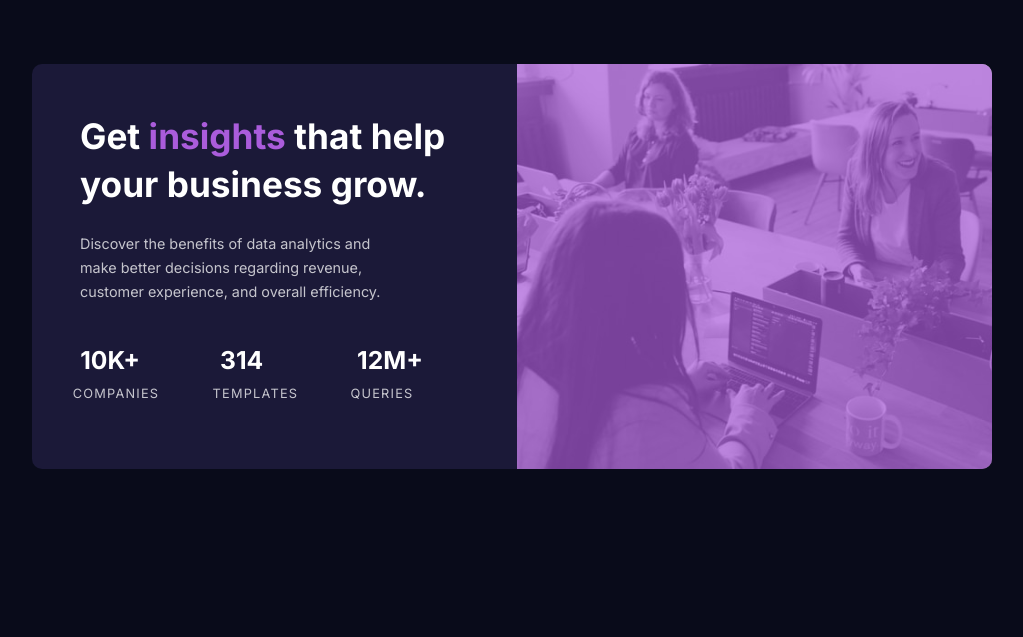
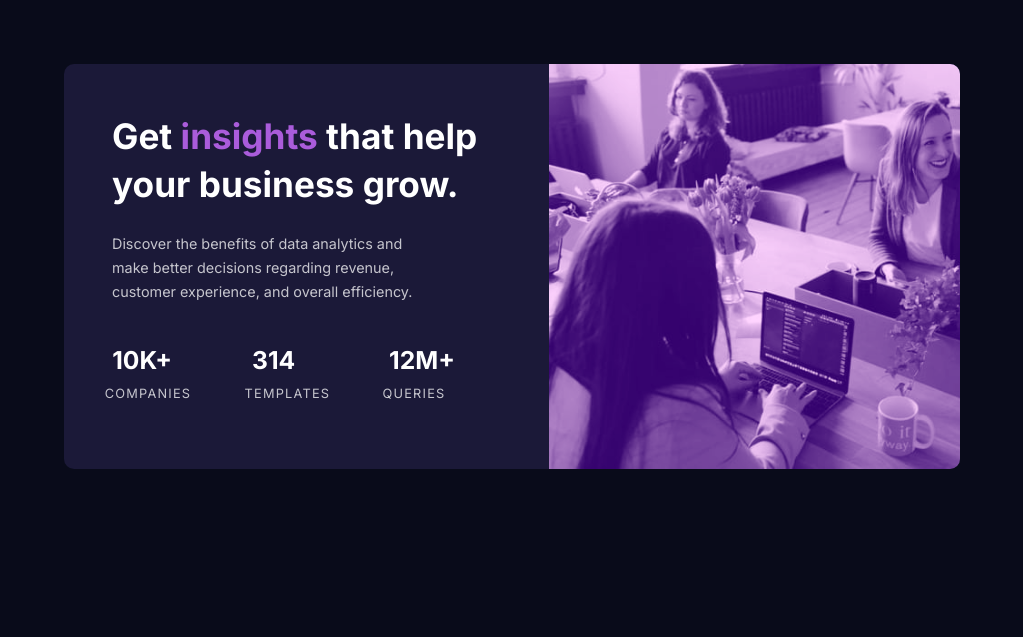
Before and after one commit to Teewaii/stats-preview-card-component-repo, a plain HTML site: page index.html in a window 1280 px wide. Shown: the top 637 px of the page, without its empty margins (128-1151 px from the left). Drawn offline with Linux system fonts and the light colour scheme.

Commit message:
overlay update

```diff
--- a/apps.css
+++ b/apps.css
@@ -45,16 +45,20 @@ body {
     border-top-right-radius: 10px;
     position: relative;
     overflow: hidden;
+
 }
 
+
 .overlay {
-    background-color: rgba(170, 92, 219, .7);
+    background-color: rgba(170, 92, 219);
     height: 100%;
     width: 100%;
     position: absolute;
     top: 0;
     left: 0;
     z-index: 2;
+    filter: opacity(0.6);
+    mix-blend-mode: hard-light;
 }
 
 .card-body {
@@ -112,7 +116,7 @@ body {
 
 
 
-@media (min-width:980px) {
+@media (min-width:800px) {
 
     .container {
         max-height: 100vh;
@@ -185,14 +189,6 @@ body {
 
     }
 
-    /* .stats {
-        text-transform: uppercase;
-        display: flex;
-        align-items: flex-start;
-        justify-content: space-between;
-
-    } */
-
     .stats h1 {
         margin-bottom: -.2rem;
         transform: scale(.7);
@@ -219,7 +215,7 @@ body {
 
     .card {
         min-height: 50vh;
-        min-width: 75vw;
+        max-width: 75vw;
 
     }
 
```
